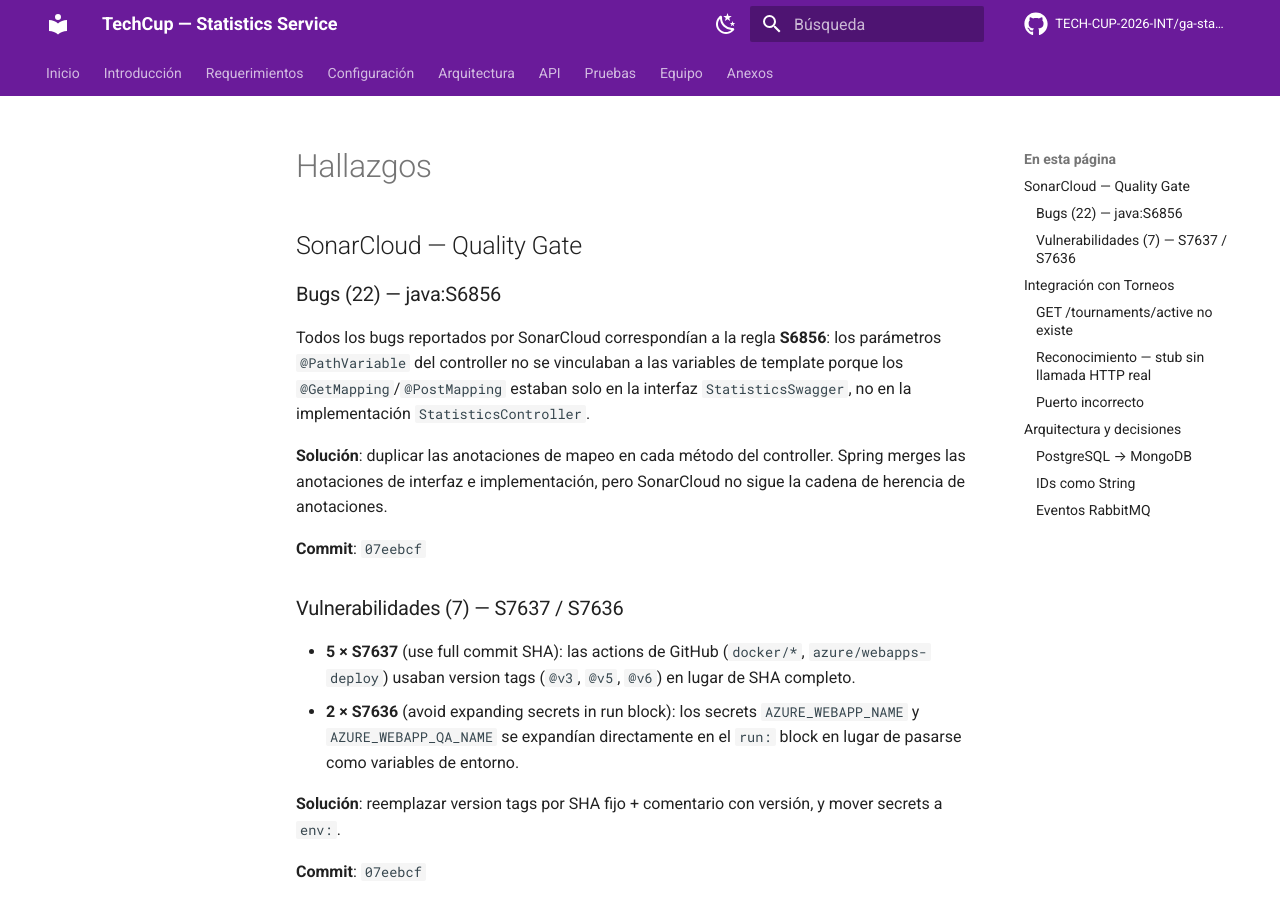
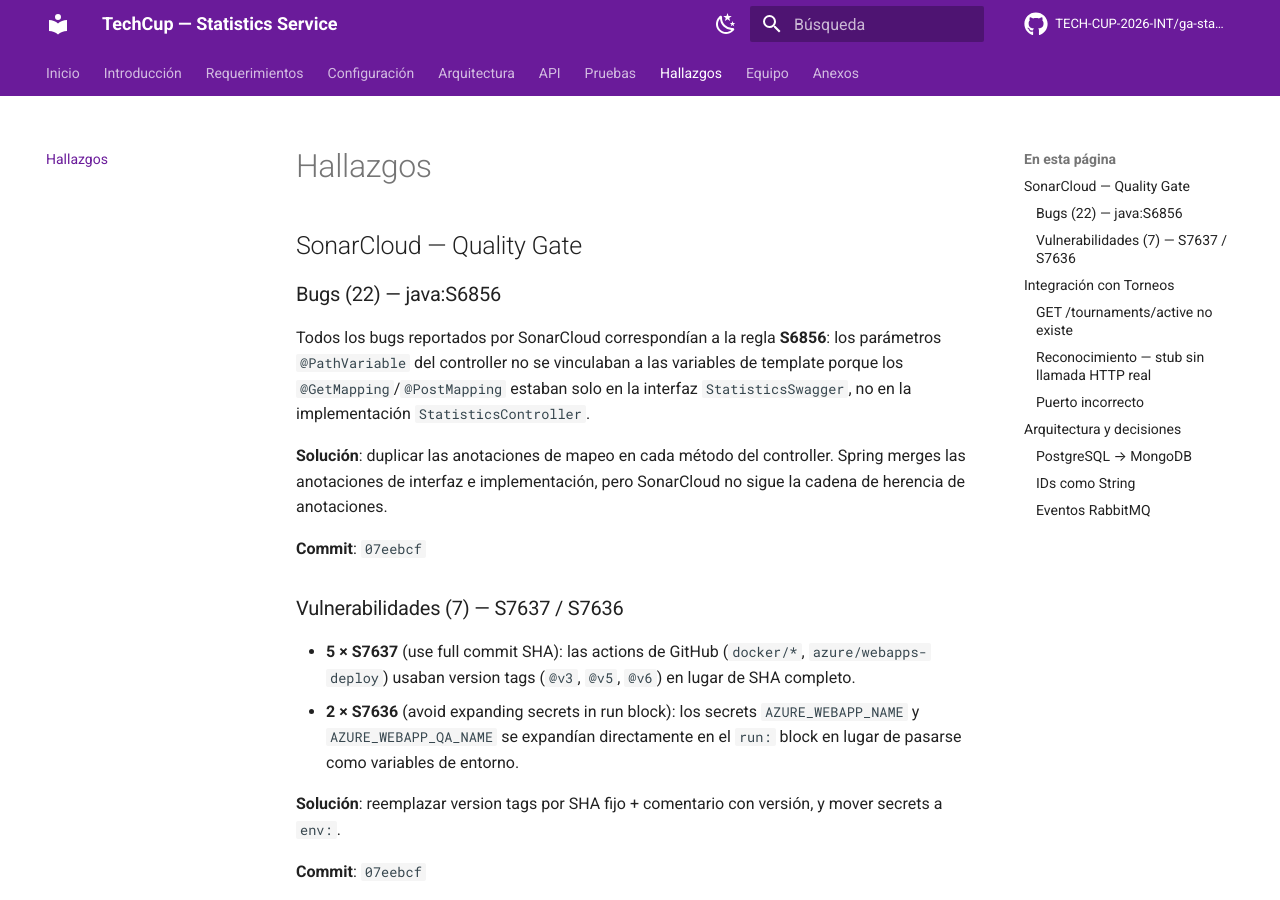
Before and after one commit to TECH-CUP-2026-INT/ga-statistics-service, an MkDocs documentation site: the page built from docs/hallazgos.md, in a window 1280 px wide and 900 px high. Built offline with MkDocs 1.6.1 and Material for MkDocs 9.7.7, drawn with Linux system fonts in a browser that asks for light colours; comment, search, counter and statistics services are not loaded; some of the changed text lies outside the part shown.

Commit message:
fix: resolve SonarCloud vulns in deploy-mkdocs.yml, add hallazgos to nav

```diff
--- a/mkdocs.yml
+++ b/mkdocs.yml
@@ -115,5 +115,6 @@
   - Arquitectura: arquitectura.md
   - API: api.md
   - Pruebas: pruebas.md
+  - Hallazgos: hallazgos.md
   - Equipo: equipo.md
   - Anexos: anexos.md
```
Also changed, not shown: 1 other file.
